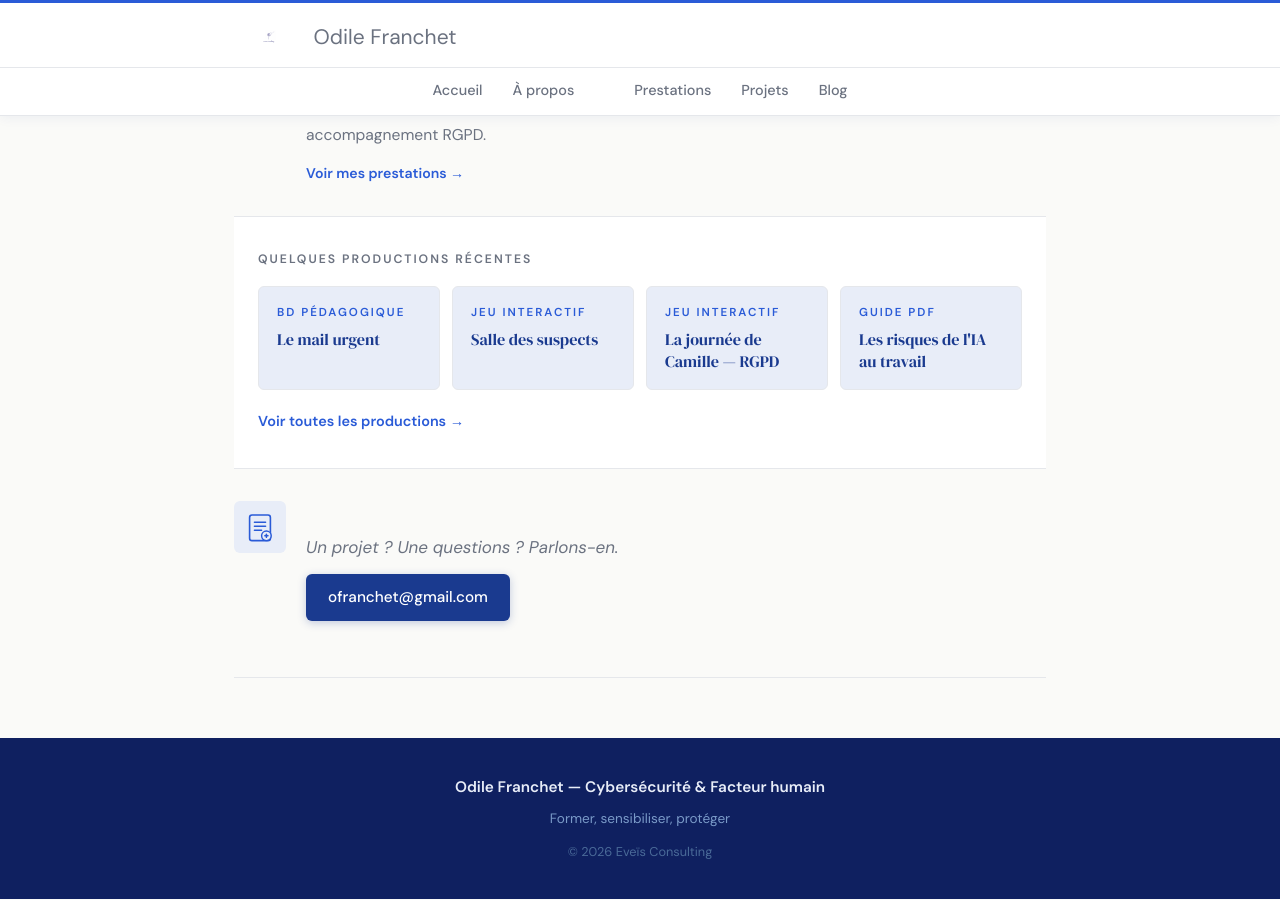
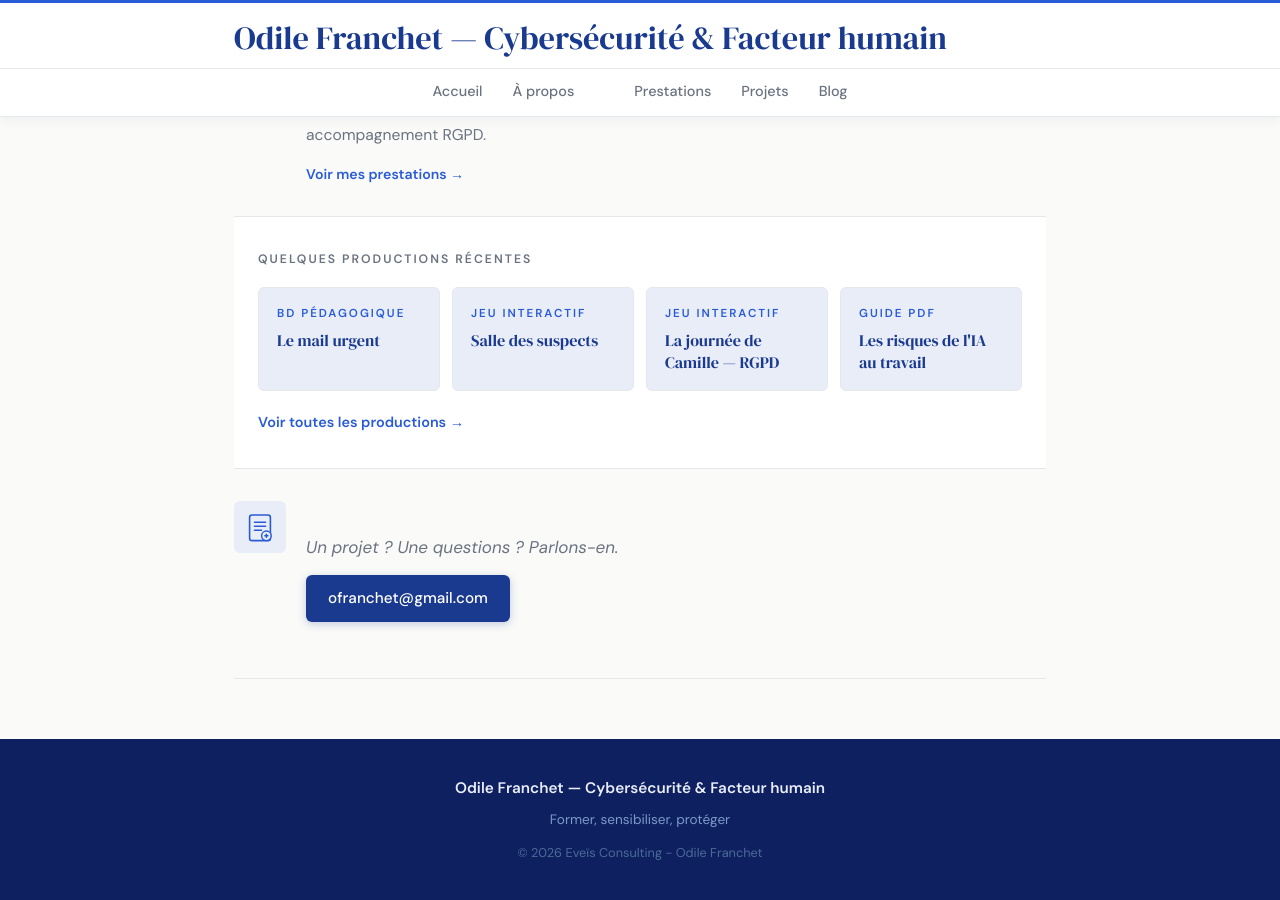
Before and after one commit to ofranchet73/eveis-consulting, a Jekyll site: the page built from index.md, in a window 1280 px wide and 900 px high, scrolled down 540 px. Built offline with Jekyll 4.4.1, drawn with Linux system fonts in a browser that asks for light colours.

Commit message:
Update default.html

```diff
--- a/_layouts/default.html
+++ b/_layouts/default.html
@@ -13,12 +13,7 @@
 
   <header class="site-header">
     <div class="header-inner">
-      <a class="site-title" href="{{ '/' | relative_url }}" style="display:flex; align-items:center; gap:12px; text-decoration:none;">
-        <img src="{{ '/images/logo_eveis.png' | relative_url }}" alt="Eveïs Consulting" style="height:38px; width:auto; display:block;">
-        <span style="display:flex; flex-direction:column; gap:1px;">
-        <span style="font-family:'DM Sans',sans-serif; font-size:0.65em; font-weight:400; color:var(--muted); line-height:1.2;">Odile Franchet</span>
-         </span>
-      </a>
+      <a class="site-title" href="{{ '/' | relative_url }}">{{ site.title }}</a>
     </div>
     <div class="header-nav">
       <nav class="site-nav">
@@ -47,7 +42,7 @@
     <div class="footer-inner">
       <p class="footer-name">{{ site.title }}</p>
       <p class="footer-desc">Former, sensibiliser, protéger</p>
-      <p class="footer-copy">© {{ 'now' | date: "%Y" }} Eveïs Consulting</p>
+      <p class="footer-copy">© {{ 'now' | date: "%Y" }} Eveïs Consulting - Odile Franchet</p>
     </div>
   </footer>
 
```
